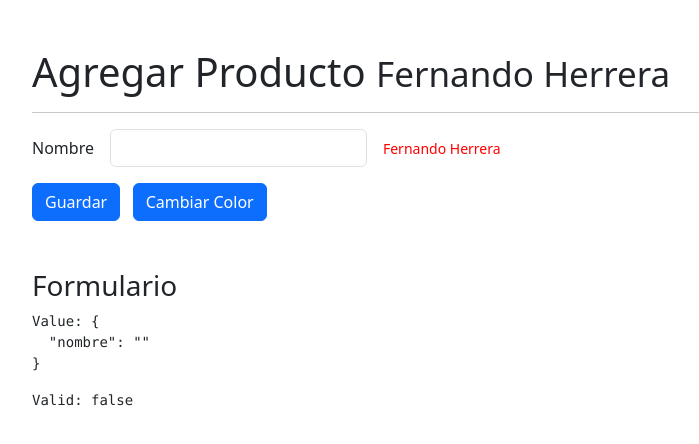
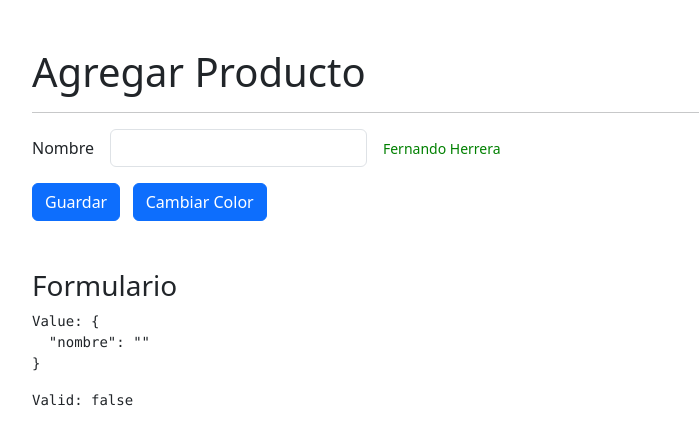
Before and after one commit to luisjavierluna/directivasApp, an Angular app: page /productos/agregar in a window 1280 px wide. Shown: the top 444 px of the page, without its empty margins (50-749 px from the left). Built offline with nearby package versions, Linux system fonts and the light colour scheme.

Commit message:
10, 11, 12. Mostrar y Ocultar si tiene error el campo
Se incluyó el contenido de las clases 10. Input setters y 11. Resolución del problema

```diff
--- a/src/app/productos/pages/agregar/agregar.component.html
+++ b/src/app/productos/pages/agregar/agregar.component.html
@@ -1,4 +1,4 @@
-<h1 class="mt-5">Agregar Producto <small>{{texto1}}</small></h1>
+<h1 class="mt-5">Agregar Producto</h1>
 <hr>
 
 <form [formGroup]="miFormulario">
@@ -14,7 +14,7 @@
             <span error-msg
                   [mensaje]="texto1"
                   [color]="color"
-                  *ngIf="tieneError('nombre')">
+                  [valido]="!tieneError('nombre')">
             </span>
         </div>
     </div>
--- a/src/app/productos/pages/agregar/agregar.component.ts
+++ b/src/app/productos/pages/agregar/agregar.component.ts
@@ -10,7 +10,7 @@
 export class AgregarComponent {
 
   texto1: string = 'Fernando Herrera'
-  color: string = 'red'
+  color: string = 'green'
 
   miFormulario: FormGroup = this.fb.group({
     nombre: ['', Validators.required]
@@ -23,11 +23,12 @@
   }
 
   cambiarNombre() {
-    this.texto1 = 'Juan Carlos'
+    this.texto1 = Math.random().toString()
   }
 
   cambiarColor() {
-    this.color = 'green'
+    const color = "#xxxxxx".replace(/x/g,  y=>(Math.random()* 16|0).toString(16))
+    this.color = color
   }
 
 }
--- a/src/app/shared/directives/error-msg.directive.ts
+++ b/src/app/shared/directives/error-msg.directive.ts
@@ -4,9 +4,29 @@
   selector: '[error-msg]'
 })
 export class ErrorMsgDirective implements OnInit, OnChanges{
+
+  private _color: string = 'red'
+  private _mensaje: string = 'Este campo es requerido'
+
   htmlElement: ElementRef<HTMLElement>
-  @Input() color: string = 'red'
-  @Input() mensaje: string = 'Este campo es necesario'
+
+  @Input() set color(valor: string) {
+      this._color = valor
+      this.setColor()
+  }
+
+  @Input() set mensaje(valor: string) {
+    this._mensaje = valor
+    this.setMensaje()
+  }
+
+  @Input() set valido(valor: boolean) {
+    if(valor) {
+      this.htmlElement.nativeElement.classList.add('hidden')
+    } else {
+      this.htmlElement.nativeElement.classList.remove('hidden')
+    }
+  }
 
   constructor(private el: ElementRef<HTMLElement>) {
     this.htmlElement = el
@@ -14,28 +34,32 @@
 
   ngOnChanges(changes: SimpleChanges): void {
 
-    if (changes['mensaje']) {
-      const mensaje = changes['mensaje'].currentValue
-      this.htmlElement.nativeElement.innerText = mensaje
-    }
+    // if (changes['mensaje']) {
+    //   const mensaje = changes['mensaje'].currentValue
+    //   this.htmlElement.nativeElement.innerText = mensaje
+    // }
 
-    if (changes['color']) {
-      const color = changes['color'].currentValue
-      this.htmlElement.nativeElement.style.color = color
-    }
+    // if (changes['color']) {
+    //   const color = changes['color'].currentValue
+    //   this.htmlElement.nativeElement.style.color = color
+    // }
   }
 
   ngOnInit(): void {
+    this.setEstilo()
     this.setColor()
     this.setMensaje()
   }
 
-  setColor(): void {
-    this.htmlElement.nativeElement.style.color = this.color
+  setEstilo(): void {
     this.htmlElement.nativeElement.classList.add('form-text')
   }
 
+  setColor(): void {
+    this.htmlElement.nativeElement.style.color = this._color
+  }
+
   setMensaje(): void {
-    this.htmlElement.nativeElement.innerHTML = this.mensaje
+    this.htmlElement.nativeElement.innerHTML = this._mensaje
   }
 }
--- a/src/styles.css
+++ b/src/styles.css
@@ -1 +1,3 @@
-/* You can add global styles to this file, and also import other style files */
+.hidden {
+    display: none;
+}
```
